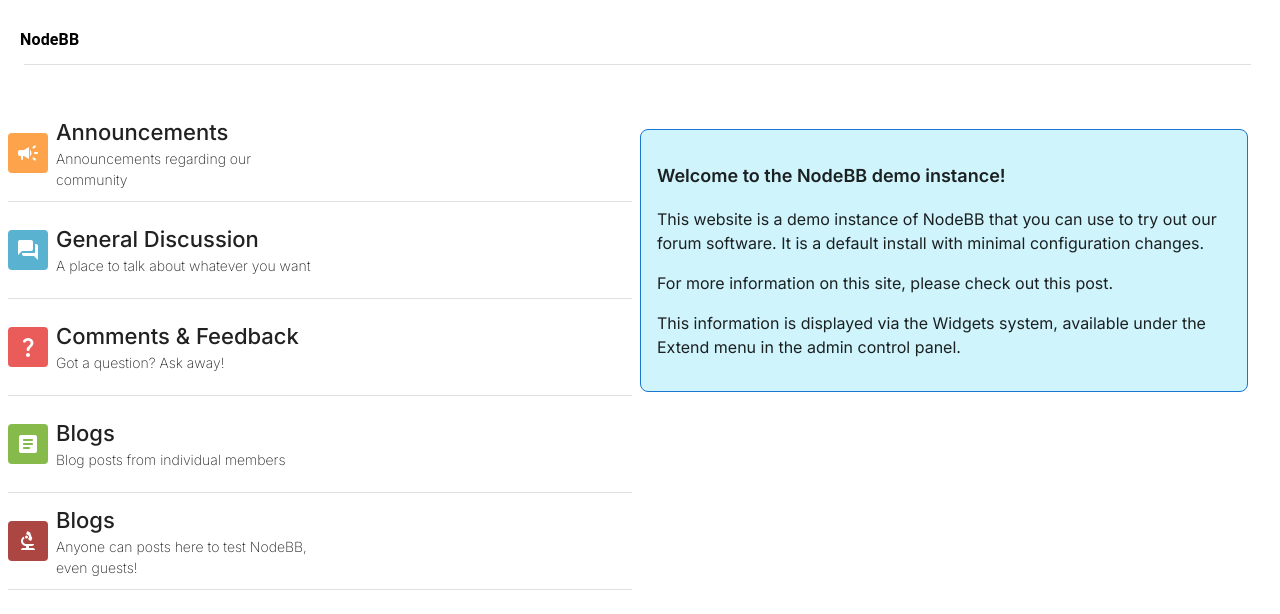
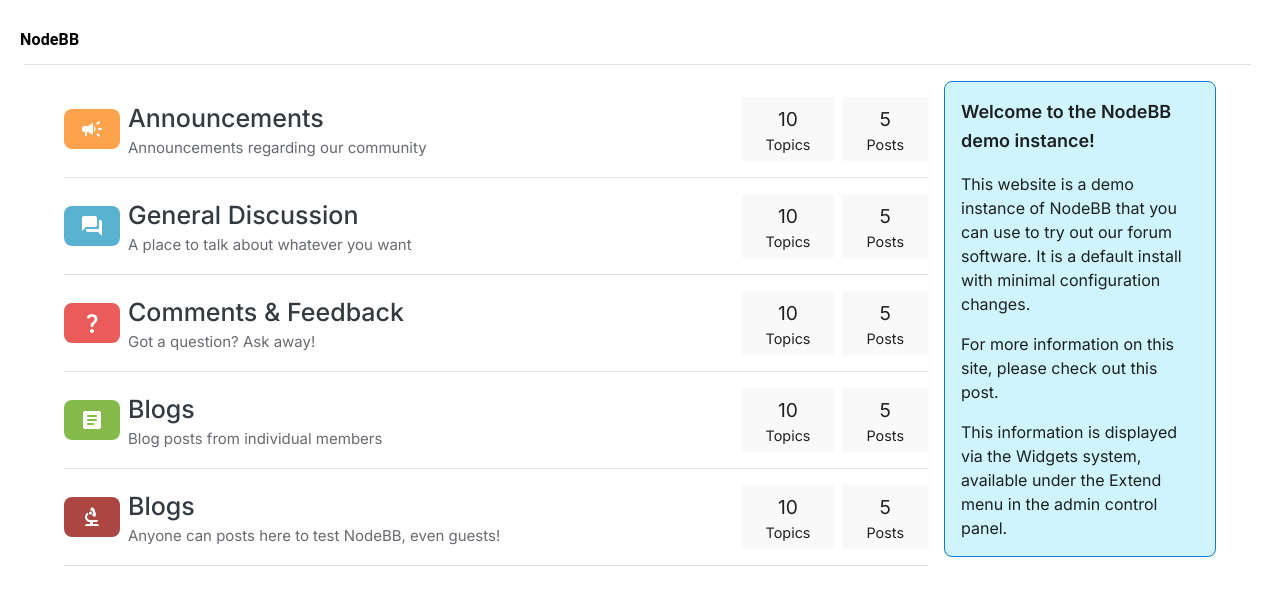
Before and after one commit to sorenaV/project-creative, a Next.js app: page / in a window 1280 px wide. Shown: the top 614 px of the page. Built offline with nearby package versions, Linux system fonts and the light colour scheme.

Commit message:
Fix home layout

```diff
--- a/app/_components/Card.tsx
+++ b/app/_components/Card.tsx
@@ -1,4 +1,4 @@
-import { Paper, Stack } from "@mui/material";
+import { Box, List, Paper, Stack } from "@mui/material";
 import CardDetails from "./CardDetais";
 import CampaignRoundedIcon from "@mui/icons-material/CampaignRounded";
 import ForumRoundedIcon from "@mui/icons-material/ForumRounded";
@@ -8,7 +8,7 @@
 
 function Card() {
   return (
-    <Paper elevation={0}>
+    <>
       <CardDetails
         bg="#fda34b"
         icon={<CampaignRoundedIcon sx={{ color: "#fff" }} />}
@@ -49,8 +49,21 @@
         topics="10"
         posts="5"
       />
-    </Paper>
+    </>
   );
 }
 
 export default Card;
+
+{
+  /* <Grid container>
+<Grid
+  xs={12}
+  md={6}
+  sx={{
+    height: "6rem",
+    display: "flex",
+    alignItems: "center",
+  }}
+> */
+}
--- a/app/_components/CardDetais.tsx
+++ b/app/_components/CardDetais.tsx
@@ -4,11 +4,13 @@
   colors,
   Divider,
   Grid,
-  Paper,
-  Stack,
-  Typography,
+  List,
+  ListItem,
+  ListItemIcon,
+  ListItemText,
 } from "@mui/material";
 import Link from "next/link";
+import CardStatus from "./CardStatus";
 
 type Props = {
   bg: string;
@@ -24,22 +26,66 @@
   icon = <HomeRepairServiceOutlined fontSize="small" />,
   title = "Overview",
   description = "hellosdsd",
-  topics = "",
-  posts = "",
+  topics = "25",
+  posts = "5",
 }: Props) {
   return (
     <>
-      <Grid container>
-        <Grid
-          xs={12}
-          md={6}
+      <Box
         sx={{
+          display: "flex",
+          justifyContent: "space-between",
+          width: "auto",
           height: "6rem",
-            display: "flex",
-            alignItems: "center",
         }}
       >
-          <Box sx={{ display: "flex", gap: 1, alignItems: "center" }}>
+        <List>
+          <ListItem
+            component={Link}
+            href="/unread"
+            sx={{ padding: 0, height: "100%", fontSize: 10 }}
+          >
+            <ListItemIcon
+              sx={{
+                backgroundColor: `${bg}`,
+                borderRadius: "0.5rem",
+                display: "flex",
+                justifyContent: "center",
+                alignItems: "center",
+                padding: "0.5rem",
+                mr: "0.5rem",
+              }}
+            >
+              {icon}
+            </ListItemIcon>
+
+            <ListItemText
+              primary={title}
+              secondary={description}
+              primaryTypographyProps={{
+                fontSize: 25,
+                fontWeight: 500,
+                color: "#343a40",
+              }}
+              secondaryTypographyProps={{
+                fontSize: 15,
+                color: "#676b70",
+              }}
+            />
+          </ListItem>
+        </List>
+
+        <CardStatus cartTopic={topics} cardPost={posts} />
+      </Box>
+      <Divider />
+    </>
+  );
+}
+
+export default CardDetails;
+
+{
+  /* <Box sx={{ display: "flex", gap: 1, alignItems: "center" }}>
 <Box
   bgcolor={bg}
   padding={1}
@@ -49,7 +95,6 @@
 >
   {icon}
 </Box>
-
 <Box>
   <Link href="/" passHref>
     <Typography
@@ -72,27 +117,5 @@
     {description}
   </Typography>
 </Box>
-          </Box>
-        </Grid>
-
-        {/* <Grid md={4} display="flex" justifyContent="end" gap={1}>
-          <Stack
-            sx={{ padding: "1rem", backgroundColor: "#f9f9f9", border: 1 }}
-          >
-            {topics}
-            <Typography fontSize={10}>Topics</Typography>
-          </Stack>
-          <Stack
-            sx={{ padding: "1rem", backgroundColor: "#f9f9f9", border: 1 }}
-          >
-            {posts}
-            <Typography fontSize={10}>posts</Typography>
-          </Stack>
-        </Grid> */}
-      </Grid>
-      <Divider component="p" />
-    </>
-  );
+</Box> */
 }
-
-export default CardDetails;
--- /dev/null
+++ b/app/_components/CardStatus.tsx
@@ -0,0 +1,87 @@
+import { Box, Stack, Typography, useMediaQuery, useTheme } from "@mui/material";
+import ChatBubbleRoundedIcon from "@mui/icons-material/ChatBubbleRounded";
+import FormatListBulletedRoundedIcon from "@mui/icons-material/FormatListBulletedRounded";
+type Props = {
+  cartTopic: string;
+  cardPost: string;
+};
+
+function CardStatus({ cartTopic, cardPost }: Props) {
+  return (
+    <Stack
+      direction="row"
+      spacing={1}
+      sx={{
+        width: "2rem",
+        justifyContent: "end",
+        alignSelf: "center",
+        alignContent: "center",
+        height: "auto",
+        display: {
+          xs: "none",
+          md: "flex",
+        },
+      }}
+    >
+      <TypoComponent cartTopic={cartTopic} cardPost={cardPost} />
+    </Stack>
+  );
+}
+
+function TypoComponent({ cartTopic, cardPost }: Props) {
+  const styles = {
+    backgroundColor: "#f9f9f9",
+    padding: "1.5rem",
+    py: ".5rem",
+    height: "4rem",
+    display: "flex",
+    flexDirection: "column",
+  };
+  const numStyles = {
+    fontSize: "1.2rem",
+    textAlign: "center",
+  };
+  const titleStyles = {
+    fontSize: "0.9rem",
+    textAlign: "center",
+  };
+
+  const titleResponsiveMd = {
+    display: {
+      xs: "none",
+      md: "block",
+      lg: "none",
+    },
+  };
+  const titleResponsiveLg = {
+    display: {
+      xs: "none",
+      lg: "block",
+    },
+  };
+
+  return (
+    <>
+      <Box sx={styles}>
+        <Typography sx={numStyles}>{cartTopic}</Typography>
+        <Typography sx={{ ...titleStyles, ...titleResponsiveMd }}>
+          <FormatListBulletedRoundedIcon fontSize="small" color="action" />
+        </Typography>
+        <Typography sx={{ ...titleStyles, ...titleResponsiveLg }}>
+          Topics
+        </Typography>
+      </Box>
+
+      <Box sx={styles}>
+        <Typography sx={numStyles}>{cardPost}</Typography>
+        <Typography sx={{ ...titleStyles, ...titleResponsiveMd }}>
+          <ChatBubbleRoundedIcon fontSize="small" color="action" />
+        </Typography>
+        <Typography sx={{ ...titleStyles, ...titleResponsiveLg }}>
+          Posts
+        </Typography>
+      </Box>
+    </>
+  );
+}
+export default CardStatus;
--- a/app/_components/Message.tsx
+++ b/app/_components/Message.tsx
@@ -4,15 +4,22 @@
   return (
     <Box
       bgcolor="#cff4fc"
-      padding={1}
-      margin={1}
-      width="inherit"
       sx={{
         border: 1,
         borderRadius: 2,
-
+        height: {
+          xs: "auto",
+          md: "auto",
+        },
         borderColor: "primary.main",
-        padding: "2rem 1rem",
+        padding: " 1rem",
+        marginTop: {
+          xs: 2,
+          lg: 0,
+        },
+        marginLeft: {
+          md: 2,
+        },
       }}
     >
       <Typography
--- a/app/custom-layout.tsx
+++ b/app/custom-layout.tsx
@@ -11,17 +11,27 @@
 
   const theme = createTheme({
     typography: {
-      fontFamily: fontFamily?.style.fontFamily, // Use the Inter font family or your custom font
+      fontFamily: [
+        `${fontFamily?.style.fontFamily}`,
+        "-apple-system",
+        "BlinkMacSystemFont",
+        '"Segoe UI"',
+        "Roboto",
+        '"Helvetica Neue"',
+        "Arial",
+        "sans-serif",
+        '"Apple Color Emoji"',
+        '"Segoe UI Emoji"',
+        '"Segoe UI Symbol"',
+      ].join(","),
     },
   });
 
   return (
-    <div>
-      <ThemeProvider theme={theme}>
-        <CssBaseline />
-        {children}
-      </ThemeProvider>
-    </div>
+    <ThemeProvider theme={theme}>
+      <CssBaseline />
+      {children}
+    </ThemeProvider>
   );
 }
 
--- a/app/layout.tsx
+++ b/app/layout.tsx
@@ -12,8 +12,6 @@
 import CustomLayout from "./custom-layout";
 
 const inter = Inter({ subsets: ["latin"], display: "swap" });
-
-console.log(inter);
 
 export const metadata: Metadata = {
   title: {
@@ -32,7 +30,9 @@
     <html lang="en">
       <body className={`${inter.className}`}>
         <Header />
-        <CustomLayout fontFamily={inter}>{children}</CustomLayout>
+        <CustomLayout fontFamily={inter}>
+          <Container maxWidth="lg">{children}</Container>
+        </CustomLayout>
       </body>
     </html>
   );
--- a/app/page.tsx
+++ b/app/page.tsx
@@ -1,15 +1,20 @@
 import { Box, Grid } from "@mui/material";
-import CardDetais from "./_components/CardDetais";
 import Card from "./_components/Card";
 import Message from "./_components/Message";
 
 export default function Home() {
   return (
-    <Grid container spacing={2} padding={3} mt={2}>
-      <Grid xs={12} md={6}>
+    <Grid
+      container
+      sx={{
+        justifyContent: "center",
+        marginTop: "1rem",
+      }}
+    >
+      <Grid xs={12} md={9}>
         <Card />
       </Grid>
-      <Grid xs={12} md={6} mt="1rem">
+      <Grid xs={12} md>
         <Message />
       </Grid>
     </Grid>
```
Also changed, not shown: app/_components/Navigation.tsx (added). Lines whose indentation alone changed are shown as unchanged.
